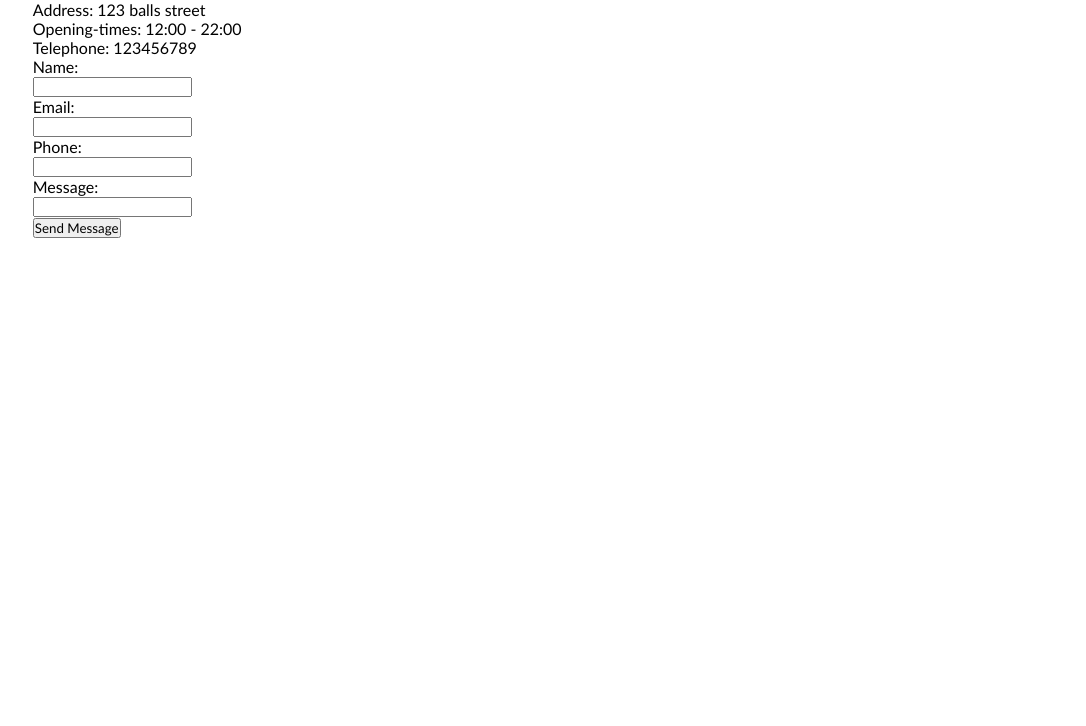
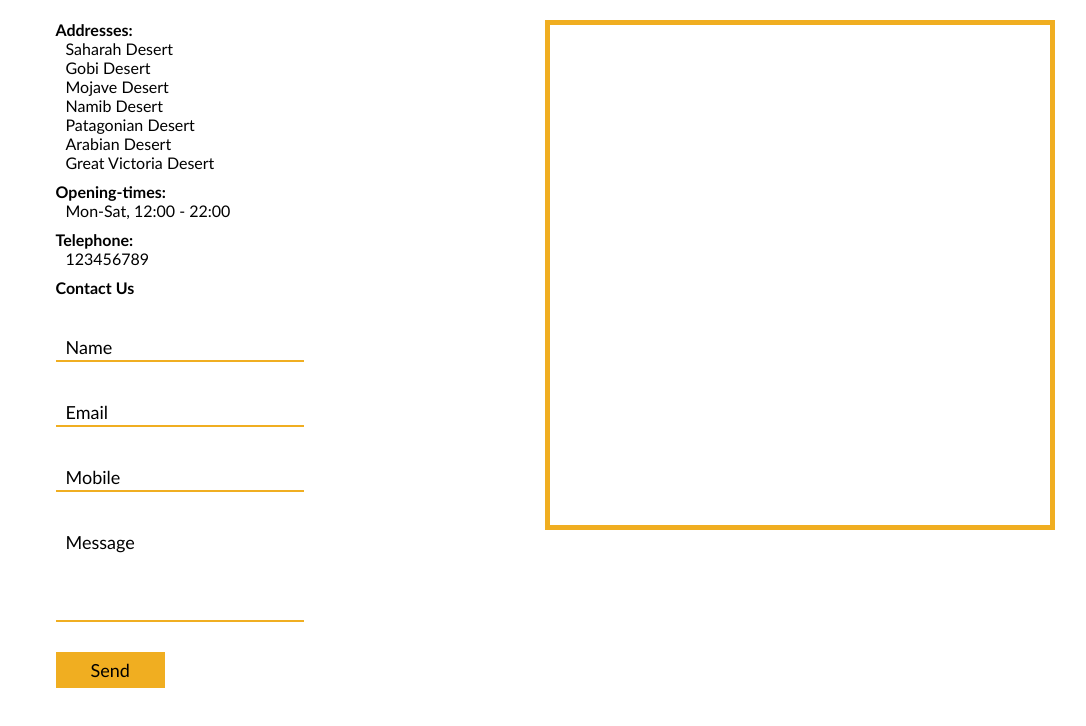
Before and after one commit to SasounTorossian/Restaurant-Page, a website built with webpack: page dist/index.html in a window 1280 px wide. Shown: the whole page, without its empty margins (85-1171 px from the left). Built offline with nearby package versions, Linux system fonts and the light colour scheme.

Commit message:
implemented and style form for contact page

```diff
--- a/dist/index.html
+++ b/dist/index.html
@@ -16,35 +16,67 @@
     <div id="contact-page">
         <div id="contact-details">
             <div id="contact-info">
-                <div id="contact-address">
-                    <p>Address: 123 balls street</p>
+                <div id="contact-address" class="contact-info-mem">
+                    <strong>Addresses:</strong>
+                    <p>Saharah Desert</p>
+                    <p>Gobi Desert</p>
+                    <p>Mojave  Desert</p>
+                    <p>Namib Desert</p>
+                    <p>Patagonian Desert</p>
+                    <p>Arabian Desert</p>
+                    <p>Great Victoria Desert</p>
                 </div>
-                <div id="contact-times">
-                    <p>Opening-times: 12:00 - 22:00</p>
+                <div id="contact-times" class="contact-info-mem">
+                    <strong>Opening-times:</strong>
+                    <p>Mon-Sat, 12:00 - 22:00</p>
                 </div>
-                <div id="contact-tel">
-                    <p>Telephone: 123456789</p>
+                <div id="contact-tel" class="contact-info-mem">
+                    <strong>Telephone:</strong>
+                    <p>123456789</p>
                 </div>
             </div>
-            <div id="contact-form">
-                <form>
-                    <label for="name">Name:</label><br>
-                    <input type="text" id="name" name="name"><br>
+            <form id="contact-form">
+                <strong>Contact Us</strong>
 
-                    <label for="email">Email:</label><br>
-                    <input type="email" id="email" name="email"><br>
+                <div class="form-div">
+                    <div class="inputBox">
+                        <input type="text" required="required" autocomplete="nope">
+                        <span class="text">Name</span>
+                        <span class="line"></span>
+                    </div>
+                </div>
 
-                    <label for="phone">Phone:</label><br>
-                    <input type="tel" id="phone" name="phone"><br>
+                <div class="form-div">
+                    <div class="inputBox">
+                        <input type="text" required="required" autocomplete="nope">
+                        <span class="text">Email</span>
+                        <span class="line"></span>
+                    </div>
+                </div>
 
-                    <label for="message">Message:</label><br>
-                    <input type="text" id="message" name="message"><br>
+                <div class="form-div">
+                    <div class="inputBox">
+                        <input type="text" required="required" autocomplete="nope">
+                        <span class="text">Mobile</span>
+                        <span class="line"></span>
+                    </div>
+                </div>
 
-                    <input type="submit" value="Send Message">
-                </form>
-            </div>
+                <div class="form-div">
+                    <div class="inputBox textarea">
+                        <textarea required="required" autocomplete="nope"></textarea>
+                        <span class="text">Message</span>
+                        <span class="line"></span>
+                    </div>
+                </div>
+
+                <div class="form-div">
+                    <input type="submit" value="Send">
+                </div>
+            </form>
         </div>
-        <div id="contact-map" style="width:600px;height:600px;">
+
+        <div id="contact-map" style="width:500px; height:500px;">
             <script>
                 function myMap() {
                     let deserts = [
@@ -118,6 +150,7 @@
                                      'and it is believed to support an additional 1,750 to 2,000 species of plants. ' +
                                      'The central part of the desert is sparsely populated, ' +
                                      'while its peripheries support large communities such as Las Vegas, Barstow, Lancaster, Palmdale, Victorville, and St. George.</p>' +
+                                     '<br>' +
                                 '<p>Attribution: <a href="https://en.wikipedia.org/wiki/Mojave_Desert">Mojave Desert</a>' +
                                 '(last visited August 22, 2020).</p>' +
                             '</div> '
--- a/dist/styles/style.css
+++ b/dist/styles/style.css
@@ -198,6 +198,126 @@ h2 {
 #contact-page {
     display: flex;
     justify-content: space-around;
+    margin: 20px;
+}
+
+#contact-details {
+    width: 20%;
+}
+
+.contact-info-mem {
+    margin-bottom: 10px;
+}
+
+.contact-info-mem p{
+    margin-left: 10px;
+}
+
+#contact-form {
+    width: 100%;
+}
+
+#contact-form  {
+    position: relative;
+    width: 100%;
+}
+
+#contact-form .form-div {
+    position: relative;
+    width: 100%;
+    margin-top: 30px;
+    transition: 0.5s;
+}
+
+#contact-form .inputBox {
+    position: relative;
+    width: 100%;
+    height: 35px;
+    color: black;
+}
+
+#contact-form .inputBox input,
+#contact-form .inputBox.textarea textarea {
+    position: absolute;
+    width: 90%;
+    height: 100%;
+    background: transparent;
+    border: none;
+    outline: none;
+    font-size: 18px;
+    padding-left: 10px;
+    z-index: 1;
+    color: black;
+}
+
+#contact-form .inputBox .text {
+    position: absolute;
+    top: 0;
+    left: 0;
+    line-height: 40px;
+    font-size: 18px;
+    padding: 0 10px;
+    display: block;
+    transition: 0.5s;
+    pointer-events: none;
+}
+
+#contact-form .inputBox input:focus + .text,
+#contact-form .inputBox input:valid + .text {
+    top: -35px;
+    left: -10px;
+}
+
+#contact-form .inputBox .line {
+    position: absolute;
+    bottom: 0;
+    display: block;
+    width: 100%;
+    height: 2px;
+    background: rgba(240,174,33, 1);
+    transition: 0.5s;
+    pointer-events: none;
+}
+
+#contact-form .inputBox input:focus ~ .line,
+#contact-form .inputBox input:valid ~ .line {
+    height: 100%;
+}
+
+#contact-form .inputBox.textarea{
+    position: relative;
+    width: 100%;
+    height: 100px;
+}
+
+#contact-form .inputBox.textarea textarea {
+    height: 100%;
+    resize: none;
+}
+
+#contact-form .inputBox textarea:focus + .text,
+#contact-form .inputBox textarea:valid + .text {
+    top: -35px;
+    left: -10px;
+}
+
+#contact-form .inputBox textarea:focus ~ .line,
+#contact-form .inputBox textarea:valid ~ .line {
+    height: 100%;
+}
+
+input[type="submit"] {
+    border: none;
+    padding: 7px 35px;
+    cursor: pointer;
+    outline: none;
+    background: rgba(240,174,33, 1);
+    color: #000;
+    font-size: 18px;
+}
+
+#contact-map {
+    border: 5px solid rgba(240,174,33, 1);
 }
 
 /* FOOTER */
```
